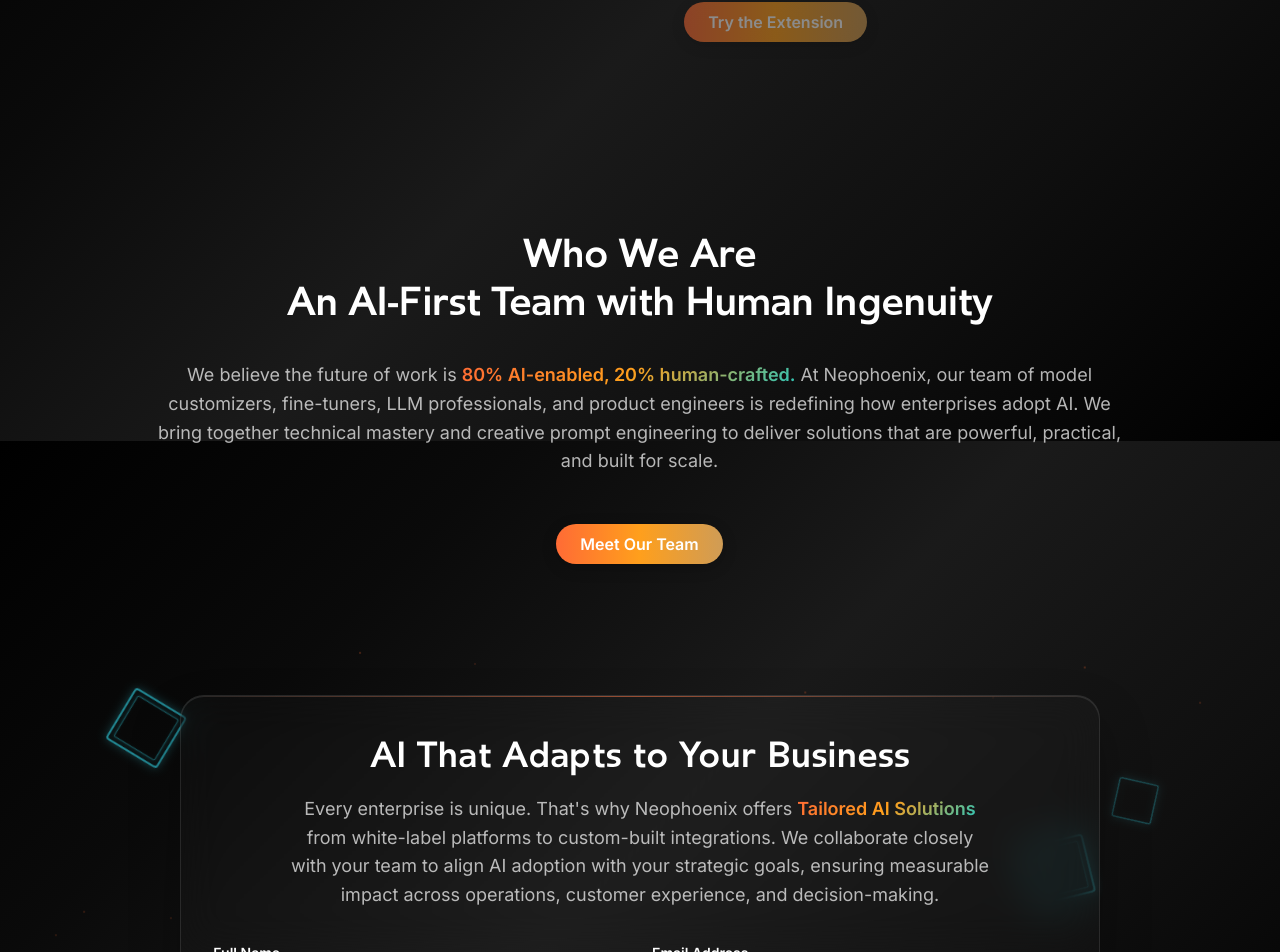
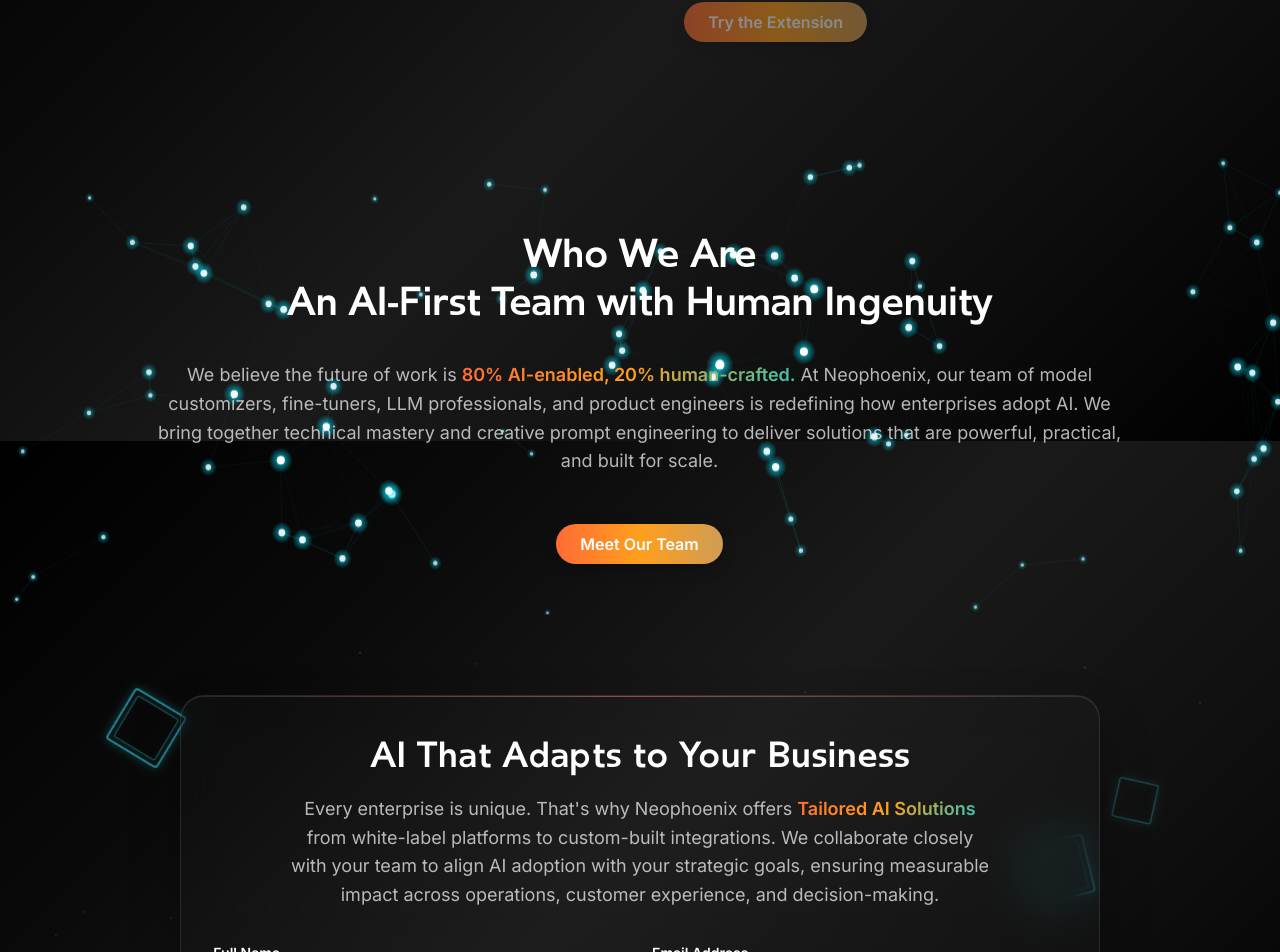
Before and after one commit to dhavalinventam/neophoenix-web, a Next.js app: page / in a window 1280 px wide. Shown: the part 1959-2911 px from the top of the page. Built offline with nearby package versions, Linux system fonts and the light colour scheme.

Commit message:
update background of who we are

```diff
--- a/src/components/pages/Landing/who-we-are/WhoWeAre.module.scss
+++ b/src/components/pages/Landing/who-we-are/WhoWeAre.module.scss
@@ -3,7 +3,7 @@
 
 .whoWeAre {
   position: relative;
-  background: transparent; // Remove background to show global gradient
+  background: transparent; // Keep background transparent to show global gradient
   display: flex;
   align-items: center;
   justify-content: center;
@@ -12,6 +12,7 @@
   padding-top: 80px !important;
   padding-bottom: 50px !important;
   overflow: hidden;
+  isolation: isolate; // Create new stacking context for neural network
 }
 
 // Hexagon Mesh Overlay
@@ -38,9 +39,10 @@
 // Content Container
 .contentContainer {
   position: relative;
-  z-index: 2;
+  z-index: 11; // Ensure content is above neural network background
   width: 100%;
   text-align: center;
+  isolation: isolate; // Create new stacking context for content
 }
 
 // Section Title
--- a/src/components/pages/Landing/who-we-are/index.tsx
+++ b/src/components/pages/Landing/who-we-are/index.tsx
@@ -1,11 +1,20 @@
 'use client';
 import Button from '../../../ui/button';
 import { Container, Row, Col } from 'react-bootstrap';
+import NeuralNetworkBackground from '../../../ui/neural-network-background';
 import styles from './WhoWeAre.module.scss';
 
 const WhoWeAre = () => {
   return (
     <section className={styles.whoWeAre}>
+      {/* Neural Network Background Animation */}
+      <NeuralNetworkBackground
+        nodeCount={80}
+        maxConnectionDist={120}
+        opacity={0.6}
+        color="rgba(0, 229, 255, 0.8)"
+        mouseInfluence={80}
+      />
 
       {/* Content Container */}
       <div
--- a/src/components/ui/neural-network-background/index.tsx
+++ b/src/components/ui/neural-network-background/index.tsx
@@ -215,9 +215,8 @@
 
     if (!canvas || !ctx) return;
 
-    // Clear canvas with a slight fade effect for trails
-    ctx.fillStyle = 'rgba(10, 10, 20, 0.15)';
-    ctx.fillRect(0, 0, canvas.width, canvas.height);
+    // Clear canvas with transparent background
+    ctx.clearRect(0, 0, canvas.width, canvas.height);
 
     // Update nodes
     nodesRef.current.forEach(node => {
```
